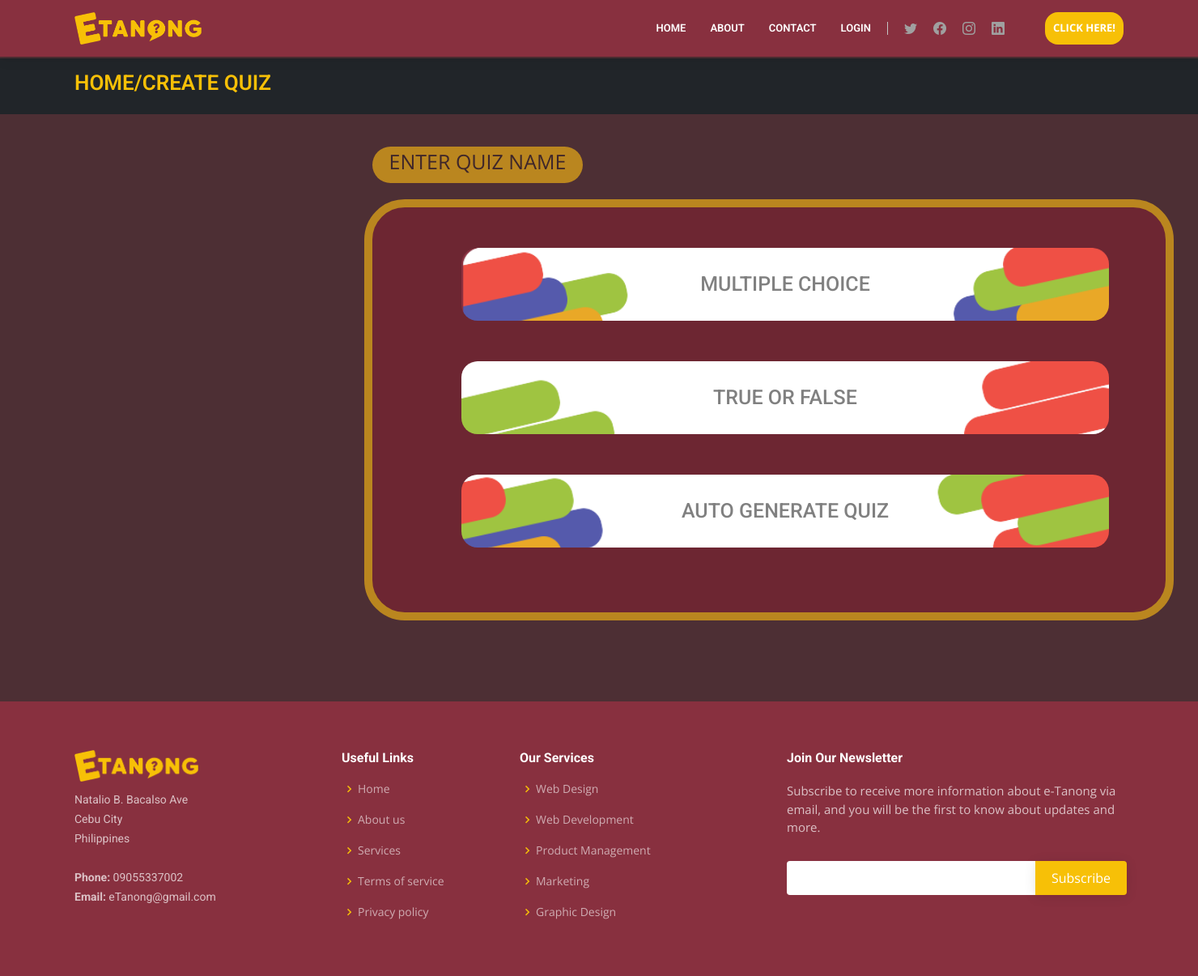
After one commit to Junemhel/Capstone, a Django app: page /App/createquiz2 in a window 1480 px wide. The commit adds this page. Shown: the whole page at 81% size. Run offline with Django 3.2, Linux system fonts and the light colour scheme; some libraries are stand-ins or nearby versions.

Commit message:
createquiz2

```diff
--- a/Etanong Github Copy/App/static/assets/css/style.css
+++ b/Etanong Github Copy/App/static/assets/css/style.css
@@ -1982,7 +1982,7 @@ section {
   display: block;
 }
 #innerBox1, #innerBox2, h3{
-background-color: white;
+background-color: none;
 font-size: 25px;
 color: gray;
 text-align: center;
@@ -2037,6 +2037,63 @@ margin-left: 240px;
 margin-top: 40px;
 }
 
+/* vir2*/
+#outerBoxQ2 {
+  width: 1000px;
+  height: 520px;
+  background-color: #6D2632;
+  border-radius: 50px;
+  border-style: solid;
+  border-color: #BA861F;
+  border-width: 	10px;
+  margin-top: 20px;
+  margin-left: 450px;
+  padding-bottom: 100px;
+  margin-bottom:  100px;
+}
+.innerBoxQ2 {
+  width: 800px;
+  height: 90px;
+  background-color: white;
+  margin-top: 50px;
+  border-style: none;
+  border-radius: 20px;
+  border-color: white;
+  padding: 30px;
+  margin-left: 110px;
+  margin-right: 20px;
+  text-decoration: none;
+  display: block;
+}
+
+#multiplechoice{
+  background-image: url('/static/assets/img/innerbox1-bg.png');
+  background-size: cover;
+}
+
+#truefalse{
+  background-image: url('/static/assets/img/innerbox2-bg.png');
+  background-size: cover;
+}
+
+#autogen{
+  background-image: url("/static/assets/img/innerbox3-bg.png");
+  background-size: cover;
+}
+#textBoxQ2{
+  background-color: #BA861F;
+  width: 	260px;
+  height: 45px;
+  font-size: 	25px;
+  text-align: center;
+  border-radius: 40px;
+  color: 	#3E262A;
+  margin-left: 460px;
+  margin-top: 40px;
+
+}
+
+
 .dropbtn:hover, .dropbtn:focus {
   background-color: #f7c007;
 }
--- /dev/null
+++ b/Etanong Github Copy/App/templates/createquiz2.html
@@ -0,0 +1,34 @@
+{% extends 'base.html' %}
+{% load static %}
+{% block content %}
+
+
+<section id="breadcrumbs" class="breadcrumbs">
+    <div class="container">
+
+      <div class="d-flex justify-content-between align-items-center">
+        <h2>HOME/CREATE QUIZ</h2>
+
+      </div>
+
+    </div>
+  </section>
+
+	<div id="textBoxQ2">ENTER QUIZ NAME</div>
+	<div id="outerBoxQ2">
+		<a href="#"class="innerBoxQ2" id="multiplechoice">
+			<h3>MULTIPLE CHOICE</h3>
+		</a>
+		<a href="#"class="innerBoxQ2" id="truefalse">
+			<h3>TRUE OR FALSE</h3>
+		</a>
+		<a href="#"class="innerBoxQ2" id="autogen">
+			<h3>AUTO GENERATE QUIZ</h3>
+		</a>
+	</div>
+
+
+<style>
+
+</style>
+    {% endblock content %}
--- a/Etanong Github Copy/App/templates/home.html
+++ b/Etanong Github Copy/App/templates/home.html
@@ -45,7 +45,7 @@
                   <img src="{% static 'assets/img/custom/Home (1).png' %}" class="img-fluid" alt="">
             </div>
             <br>
-            <div class="member-info">
+            <div class="member-info">gi
               <h3>Quiz Maker</h3>
               <span>Want to create quality, user- friendly quizzes in minutes? e-tanong provides everything you need, including analysis tools that simplify quiz scoring and help you with quiz reviewer. </span>
             <br>
--- a/Etanong Github Copy/App/urls.py
+++ b/Etanong Github Copy/App/urls.py
@@ -11,6 +11,7 @@ urlpatterns = [
     path('login', auth_view.LoginView.as_view(template_name='login.html'),name="login_view"),
     path('register', views.registerView.as_view(), name="register_view"),
     path('createQuiz', views.createQuizView.as_view(), name="createQuiz_view"),
+    path('createquiz2', views.createquiz2View.as_view(), name="createquiz2_view"),
     path('user', views.userView.as_view(), name="user_view"),
     path('choosetypeofquestion', views.choosetypeofquestionView.as_view(), name="choosetypeofquestion_view"),
 
--- a/Etanong Github Copy/App/views.py
+++ b/Etanong Github Copy/App/views.py
@@ -24,6 +24,10 @@ class contactView(View):
 class loginView(View):
     def get(self, request):
         return render(request, 'login.html',{})
+
+class createquiz2View(View):
+    def get(self, request):
+        return render(request, 'createquiz2.html',{})
 
 class choosetypeofquestionView(View):
     def get(self, request):
```
Also changed, not shown: Etanong Github Copy/App/static/assets/img/innerbox1-bg.png (added), Etanong Github Copy/App/static/assets/img/innerbox2-bg.png (added), Etanong Github Copy/App/static/assets/img/innerbox3-bg.png (added), Etanong Github Copy/App/templates/choosetypeofquestion.html (line endings or trailing spaces).
